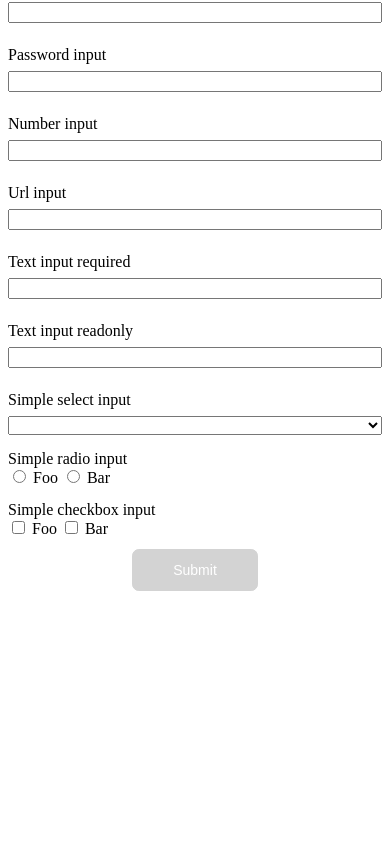
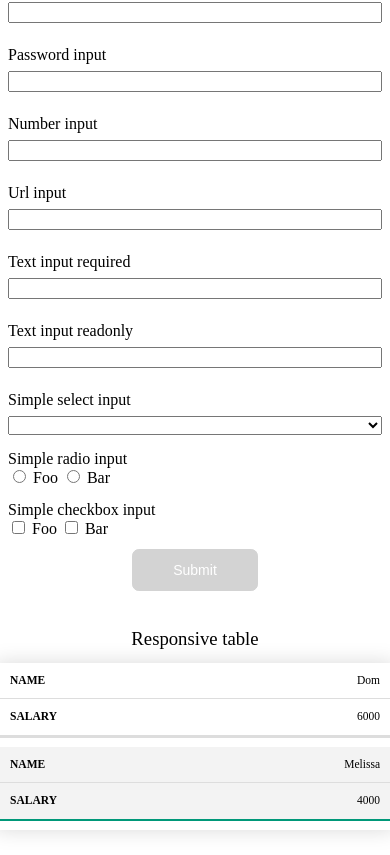
Before and after one commit to deozza/atomnuxt, a Nuxt app: page / in a window 390 px wide. Shown: the part 995-1850 px from the top of the page. Before the commit the page ends 1590 px from the top, so only its background shows below. Built offline with nearby package versions, Linux system fonts and the light colour scheme.

Commit message:
basic responsive table

```diff
--- /dev/null
+++ b/components/Molecules/Table/BaseTable.vue
@@ -0,0 +1,129 @@
+<template>
+  <div class="flex-column">
+    <table>
+      <caption>{{caption}}</caption>
+      <thead>
+      <tr>
+        <th v-for="column of table.columns" scope="col">{{column.title}}</th>
+      </tr>
+      </thead>
+      <tbody>
+      <tr v-for="row of table.rows">
+        <td v-for="column of table.columns" :data-label="column.title">{{row.content[column.title]}}</td>
+      </tr>
+      </tbody>
+    </table>
+  </div>
+
+</template>
+
+<script lang="ts">
+import { Component, Prop, Vue } from "vue-property-decorator";
+import Table from "~/components/Molecules/Table/Table";
+
+interface BaseTableInterface{
+  table:Table;
+  caption:string;
+}
+
+@Component({
+  components: {
+  }
+})
+export default class BaseTable extends Vue implements BaseTableInterface{
+  @Prop({required:true, type:Object}) table!: Table;
+  @Prop({required:true, type:String}) caption!: string;
+
+}
+</script>
+
+<style scoped>
+table {
+  border-collapse: collapse;
+  padding: 0;
+  width: 90%;
+  table-layout: fixed;
+  margin: 25px 0;
+  font-size: 0.9em;
+  min-width: 400px;
+  box-shadow: 0 0 20px rgba(0, 0, 0, 0.15);
+}
+
+table caption {
+  font-size: 1.5em;
+  margin: .5em 0 .75em;
+}
+
+table thead tr {
+  background-color: #009879;
+  color: #ffffff;
+  text-align: left;
+}
+
+table th,
+table td {
+  padding: 12px 15px;
+  text-align: center;
+}
+
+tbody tr {
+  border-bottom: 1px solid #dddddd;
+}
+
+tbody tr:nth-of-type(even) {
+  background-color: #f3f3f3;
+}
+
+tbody tr:last-of-type {
+  border-bottom: 2px solid #009879;
+}
+
+@media screen and (max-width: 1024px) {
+  table {
+    border: 0;
+  }
+
+  table caption {
+    font-size: 1.3em;
+  }
+
+  table thead {
+    border: none;
+    clip: rect(0 0 0 0);
+    height: 1px;
+    margin: -1px;
+    overflow: hidden;
+    padding: 0;
+    position: absolute;
+    width: 1px;
+  }
+
+  table tr {
+    border-bottom: 3px solid #ddd;
+    display: block;
+    margin-bottom: .625em;
+  }
+
+  table td {
+    border-bottom: 1px solid #ddd;
+    display: block;
+    font-size: .8em;
+    text-align: right;
+  }
+
+  table td::before {
+    /*
+    * aria-label has no advantage, it won't be read inside a table
+    content: attr(aria-label);
+    */
+    content: attr(data-label);
+    float: left;
+    font-weight: bold;
+    text-transform: uppercase;
+  }
+
+  table td:last-child {
+    border-bottom: 0;
+  }
+}
+</style>
--- /dev/null
+++ b/components/Molecules/Table/Table.ts
@@ -0,0 +1,12 @@
+import Column from "~/components/Atoms/Table/Column";
+import Row from "~/components/Atoms/Table/Row";
+
+export default class Table{
+  columns: Array<Column>;
+  rows: Array<Row>
+
+  constructor(columns:Array<Column>, rows:Array<Row>) {
+    this.columns = columns;
+    this.rows = rows;
+  }
+}
--- a/pages/index.vue
+++ b/pages/index.vue
@@ -3,7 +3,7 @@
     <HorizontalNavbar
       theme="dark"
       :links="menuLinks"
-    ></HorizontalNavbar>
+    />
     <section>
       <BaseHeader html-type="h1">Nuxt toolbox</BaseHeader>
       <BaseParagraph>A cool toolbox of pre-baked components. Only need to add CSS to it to change colors and animations.</BaseParagraph>
@@ -52,6 +52,10 @@
           <BaseSelectInput name="Checkbox"          id="checkbox"      html-type="checkbox" :items="itemsForSelectInput">Simple checkbox input</BaseSelectInput>
       </BaseForm>
     </section>
+
+    <section>
+      <BaseTable :table="table" caption="Responsive table"/>
+    </section>
   </div>
 </template>
 
@@ -65,6 +69,8 @@ import BaseForm from "~/components/Molecules/BaseForm.vue";
 import BaseHeader from "~/components/Atoms/Typography/BaseHeader.vue";
 import HorizontalNavbar from "~/components/Molecules/Menus/HorizontalNavbar.vue";
 import Link from "~/components/Atoms/Link/Link";
+import BaseTable from "~/components/Molecules/Table/BaseTable.vue";
+import Table from "~/components/Molecules/Table/Table";
 
 @Component({
   components: {
@@ -74,7 +80,8 @@ import Link from "~/components/Atoms/Link/Link";
     BaseSelectInput,
     BaseForm,
     BaseHeader,
-    HorizontalNavbar
+    HorizontalNavbar,
+    BaseTable
   }
 })
 export default class IndexPage extends Vue {
@@ -98,7 +105,18 @@ export default class IndexPage extends Vue {
       internalLink: false,
       icon: "fab fa-github"
     }
-  ]
+  ];
+
+  table: Table = {
+    columns: [
+      {title: 'name'},
+      {title: 'salary'}
+    ],
+    rows: [
+      {content: {name: 'Dom', salary: '6000'}},
+      {content: {name: 'Melissa', salary: '4000'}},
+    ]
+  };
 }
 </script>
 
```
Also changed, not shown: components/Atoms/Table/Column.ts (added, +7 -0 lines), components/Atoms/Table/Row.ts (added, +7 -0 lines).
